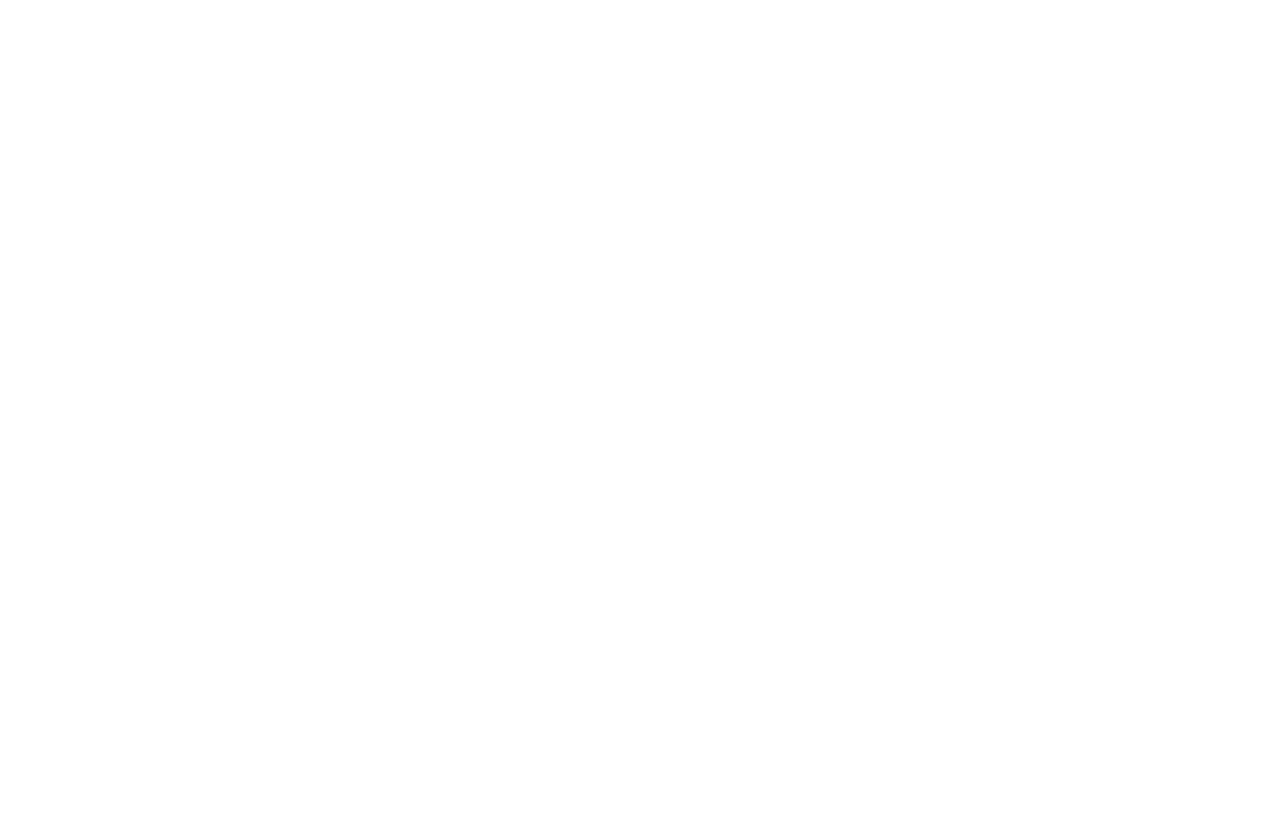
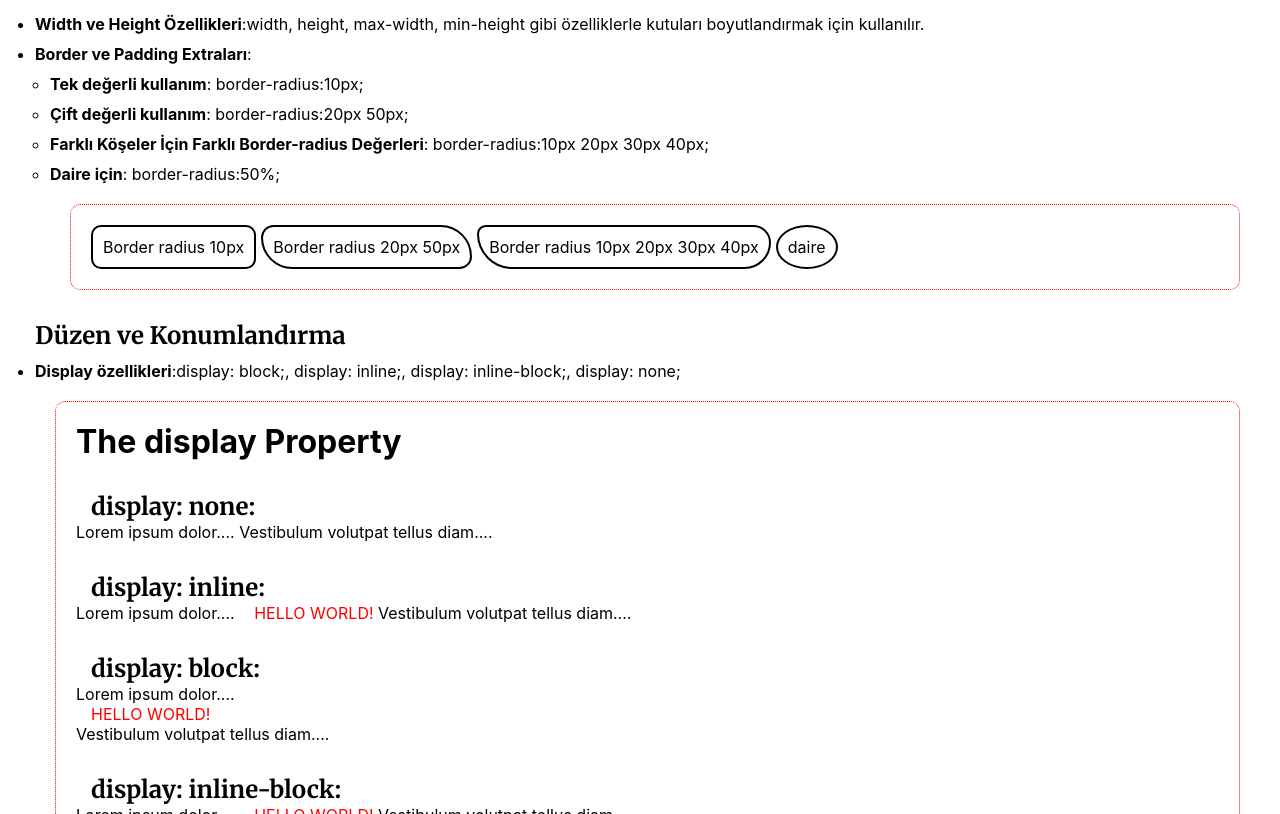
Before and after one commit to bilgekosee/BestNote, a React (Create React App) app: page /CSS in a window 1280 px wide. Shown: the part 3360-4174 px from the top of the page. Before the commit the page ends 3384 px from the top, so only its background shows below. Built offline with nearby package versions, Linux system fonts and the light colour scheme.

Commit message:
css sayfasına konu ile ilgili eklemeler yapıldı

```diff
--- a/src/Pages/CSS.css
+++ b/src/Pages/CSS.css
@@ -43,3 +43,75 @@
   padding: 30px;
   margin: 20px;
 }
+.boxtekDeger {
+  border: solid 2px black;
+  border-radius: 10px;
+  padding: 10px;
+}
+.ciftDeger {
+  border: solid 2px black;
+  border-radius: 20px 50px;
+  padding: 10px;
+}
+.cokDeger {
+  border: solid 2px black;
+  border-radius: 10px 20px 30px 40px;
+  padding: 10px;
+}
+.daire {
+  border: solid 2px black;
+  border-radius: 50%;
+  padding: 10px;
+  overflow-wrap: break-word;
+}
+.border-example {
+  display: flex;
+  gap: 5px;
+  border: dotted 1px red;
+  border-radius: 10px;
+  padding: 20px;
+  margin: 20px;
+}
+p.ex1 {
+  display: none;
+  color: red;
+}
+p.ex2 {
+  display: inline;
+  color: red;
+}
+p.ex3 {
+  display: block;
+  color: red;
+}
+p.ex4 {
+  display: inline-block;
+  color: red;
+}
+p.floatRight {
+  float: right;
+  border: solid 1px black;
+  background-color: black;
+  color: white;
+}
+p.floatLeft {
+  float: left;
+  border: solid 1px black;
+  background-color: black;
+  color: white;
+}
+.display-example {
+  display: flex;
+  flex-direction: column;
+  gap: 20px;
+  border: dotted 1px red;
+  border-radius: 10px;
+  padding: 20px;
+  margin: 20px;
+}
+.imgFloat {
+  float: right;
+}
+.imgFloatLeft {
+  float: left;
+}
--- a/src/Pages/CSS.js
+++ b/src/Pages/CSS.js
@@ -290,7 +290,189 @@
             </ul>
           </li>
         </ul>
+
         <img src="./css.png" style={{ margin: 0, marginLeft: "40px" }}></img>
+        <ul style={{ marginLeft: "15px" }}>
+          <li>
+            <strong>Width ve Height Özellikleri</strong>:width, height,
+            max-width, min-height gibi özelliklerle kutuları boyutlandırmak için
+            kullanılır.
+          </li>
+        </ul>
+        <ul style={{ marginLeft: "15px" }}>
+          <li>
+            <strong>Border ve Padding Extraları</strong>:
+            <ul style={{ marginLeft: "15px" }}>
+              <li>
+                <strong>Tek değerli kullanım</strong>: border-radius:10px;
+              </li>
+              <li>
+                <strong>Çift değerli kullanım</strong>: border-radius:20px 50px;
+              </li>
+              <li>
+                <strong>
+                  Farklı Köşeler İçin Farklı Border-radius Değerleri
+                </strong>
+                : border-radius:10px 20px 30px 40px;
+              </li>
+              <li>
+                <strong>Daire için</strong>: border-radius:50%;
+              </li>
+              <div className="border-example">
+                <div className="boxtekDeger">Border radius 10px</div>
+                <div className="ciftDeger">Border radius 20px 50px</div>
+                <div className="cokDeger">
+                  Border radius 10px 20px 30px 40px
+                </div>
+                <div className="daire">daire</div>
+              </div>
+            </ul>
+          </li>
+        </ul>
+      </div>
+      <div className="content-css">
+        <h2>Düzen ve Konumlandırma</h2>
+        <ul style={{ marginLeft: "15px" }}>
+          <li>
+            <strong>Display özellikleri</strong>:display: block;, display:
+            inline;, display: inline-block;, display: none;
+          </li>
+          <div className="display-example">
+            <div>
+              <h1>The display Property</h1>
+
+              <h2>display: none:</h2>
+              <div>
+                Lorem ipsum dolor.... <p class="ex1">HELLO WORLD!</p> Vestibulum
+                volutpat tellus diam....
+              </div>
+
+              <h2>display: inline:</h2>
+              <div>
+                Lorem ipsum dolor.... <p class="ex2">HELLO WORLD!</p> Vestibulum
+                volutpat tellus diam....
+              </div>
+
+              <h2>display: block:</h2>
+              <div>
+                Lorem ipsum dolor.... <p class="ex3">HELLO WORLD!</p> Vestibulum
+                volutpat tellus diam....
+              </div>
+
+              <h2>display: inline-block:</h2>
+              <div>
+                Lorem ipsum dolor.... <p class="ex4">HELLO WORLD!</p> Vestibulum
+                volutpat tellus diam....
+              </div>
+            </div>
+            <div>
+              <pre>
+                <code>
+                  {`<!DOCTYPE html>
+<html>
+<head>
+<style>
+p {color: red;}
+
+p.ex1 {display: none;}
+p.ex2 {display: inline;}
+p.ex3 {display: block;}
+p.ex4 {display: inline-block;}
+</style>
+</head>
+<body>
+<h1>The display Property</h1>
+
+<h2>display: none:</h2>
+<div>
+Lorem ipsum dolor.... <p class="ex1">HELLO WORLD!</p> Vestibulum volutpat tellus diam....
+</div>
+
+<h2>display: inline:</h2>
+<div>
+Lorem ipsum dolor.... <p class="ex2">HELLO WORLD!</p> Vestibulum volutpat tellus diam....
+</div>
+
+<h2>display: block:</h2>
+<div>
+Lorem ipsum dolor.... <p class="ex3">HELLO WORLD!</p> Vestibulum volutpat tellus diam....
+</div>
+
+<h2>display: inline-block:</h2>
+<div>
+Lorem ipsum dolor.... <p class="ex4">HELLO WORLD!</p> Vestibulum volutpat tellus diam....
+</div>
+
+</body>
+</html>
+
+
+`}
+                </code>
+              </pre>
+            </div>
+          </div>
+          <li>
+            <strong>Float ve Clear Kullanımı</strong>:
+            <ul style={{ marginLeft: "15px" }}>
+              <li>
+                float: left;, float: right; ile elemanları yan yana dizme.
+              </li>
+              <li>
+                Clear: clear: both; kullanarak float ile yerleşmiş elemanların
+                hizalanmasını sıfırlama.
+              </li>
+              <div className="example-css">
+                <div>
+                  <p>
+                    <h4>Float Right</h4>
+                    <img
+                      className="imgFloat"
+                      src="https://plus.unsplash.com/premium_photo-1661674514856-17f29bd480b6?q=80&w=2940&auto=format&fit=crop&ixlib=rb-4.0.3&ixid=M3wxMjA3fDB8MHxwaG90by1wYWdlfHx8fGVufDB8fHx8fA%3D%3D"
+                      width="100px"
+                      height="100px"
+                    ></img>
+                    Lorem ipsum dolor sit amet, consectetur adipiscing elit.
+                    Phasellus imperdiet, nulla et dictum interdum, nisi lorem
+                    egestas odio, vitae scelerisque enim ligula venenatis dolor.
+                    Maecenas nisl est, ultrices nec congue eget, auctor vitae
+                    massa. Fusce luctus vestibulum augue ut aliquet. Mauris ante
+                    ligula, facilisis sed ornare eu, lobortis in odio. Praesent
+                    convallis urna a lacus interdum ut hendrerit risus congue.
+                    Nunc sagittis dictum nisi, sed ullamcorper ipsum dignissim
+                    ac. In at libero sed nunc venenatis imperdiet sed ornare
+                    turpis. Donec vitae dui eget tellus gravida venenatis.
+                    Integer fringilla congue eros non fermentum. Sed dapibus
+                    pulvinar nibh tempor porta. Cras ac leo purus. Mauris quis
+                    diam velit.
+                  </p>
+                  <p style={{ marginTop: "20px" }}>
+                    <h4>Float Left</h4>
+                    <img
+                      className="imgFloatLeft"
+                      src="https://plus.unsplash.com/premium_photo-1661674514856-17f29bd480b6?q=80&w=2940&auto=format&fit=crop&ixlib=rb-4.0.3&ixid=M3wxMjA3fDB8MHxwaG90by1wYWdlfHx8fGVufDB8fHx8fA%3D%3D"
+                      width="100px"
+                      height="100px"
+                    ></img>
+                    Lorem ipsum dolor sit amet, consectetur adipiscing elit.
+                    Phasellus imperdiet, nulla et dictum interdum, nisi lorem
+                    egestas odio, vitae scelerisque enim ligula venenatis dolor.
+                    Maecenas nisl est, ultrices nec congue eget, auctor vitae
+                    massa. Fusce luctus vestibulum augue ut aliquet. Mauris ante
+                    ligula, facilisis sed ornare eu, lobortis in odio. Praesent
+                    convallis urna a lacus interdum ut hendrerit risus congue.
+                    Nunc sagittis dictum nisi, sed ullamcorper ipsum dignissim
+                    ac. In at libero sed nunc venenatis imperdiet sed ornare
+                    turpis. Donec vitae dui eget tellus gravida venenatis.
+                    Integer fringilla congue eros non fermentum. Sed dapibus
+                    pulvinar nibh tempor porta. Cras ac leo purus. Mauris quis
+                    diam velit.
+                  </p>
+                </div>
+              </div>
+            </ul>
+          </li>
+        </ul>
       </div>
     </div>
   );
```
